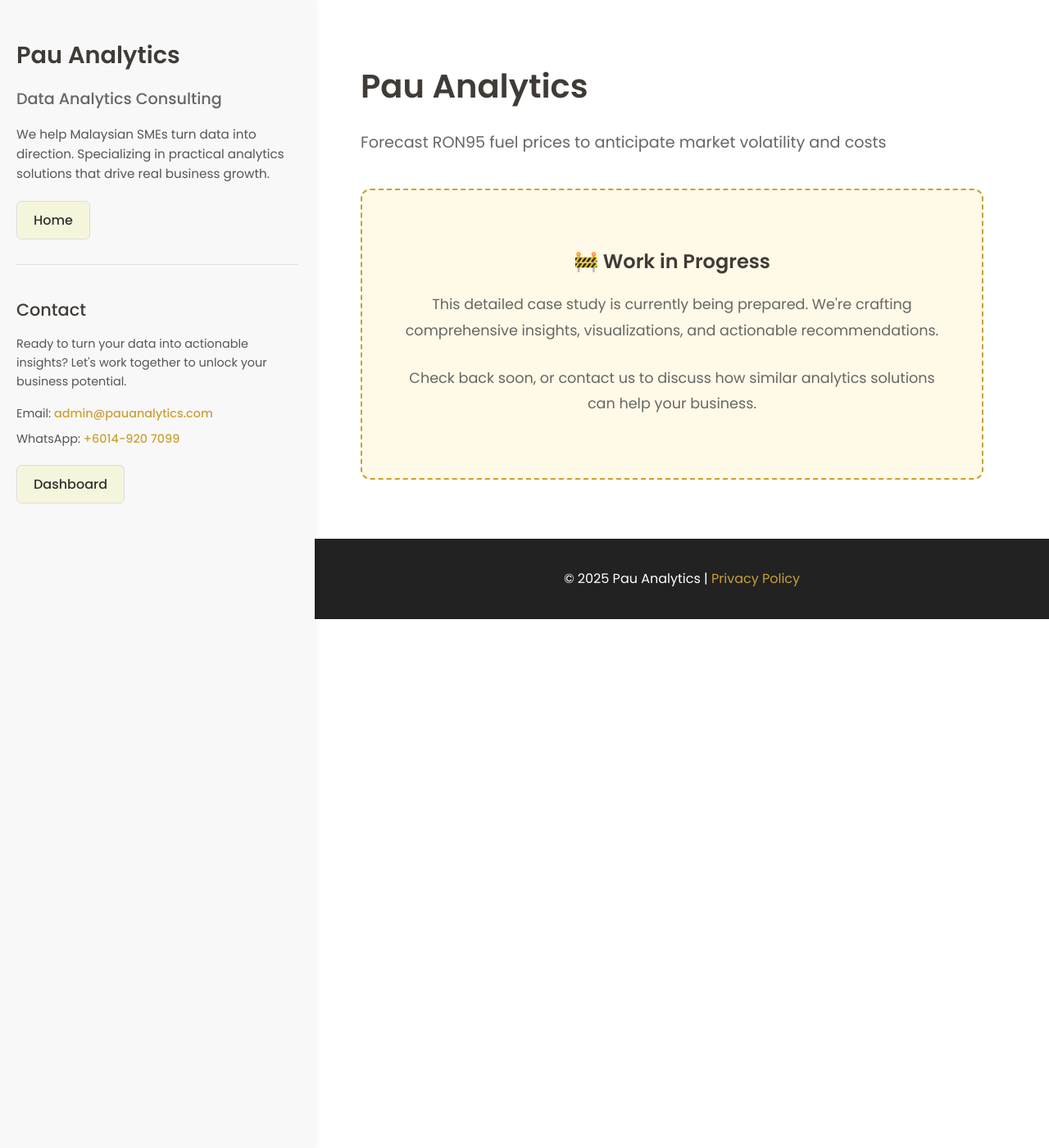
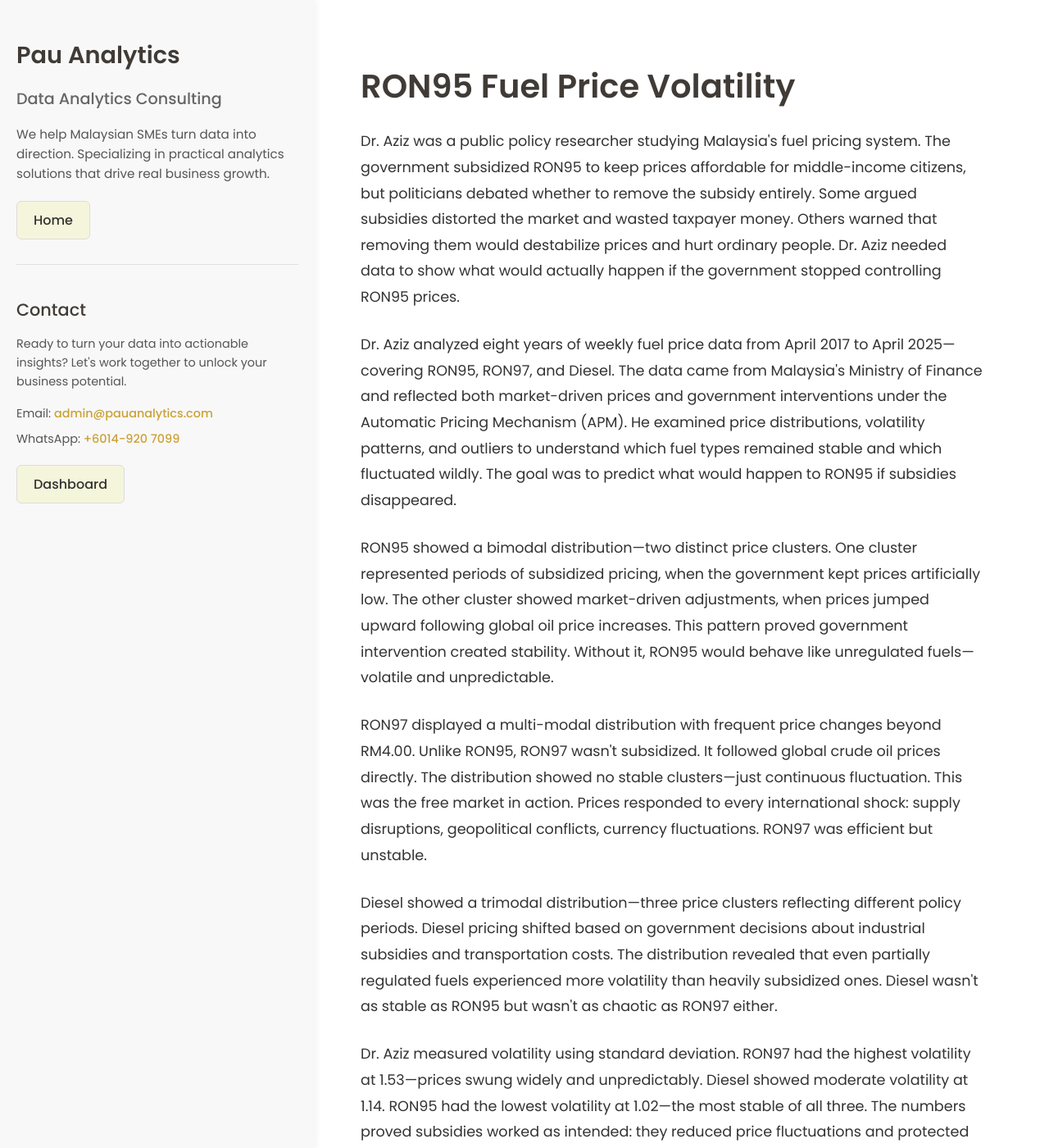
Before and after one commit to lyven81/pinnacles-learning-website, a Jekyll site: the page case-study/ron95-fuel-price-volatility.html, which Jekyll copies as it is, in a window 1280 px wide and 1400 px high. Shown: the whole window at 82% size. Built offline with Jekyll 4.4.1, drawn with Linux system fonts in a browser that asks for light colours; some of the changed text lies outside the part shown.

Commit message:
Rewrite RON95 fuel price volatility case study
- Updated meta description: RON95 most stable (SD=1.02), RON97 highest volatility (SD=1.53), bimodal distribution shows subsidy impact
- Changed title to "RON95 Fuel Price Volatility"
- Rewrote entire case study from third-person perspective following Dr. Aziz, a policy researcher
- Condensed from technical report format to 12-paragraph narrative
- Used short, direct, simple language accessible to general public
- Maintained key technical insights:
  * 8 years weekly data: April 2017-April 2025, Ministry of Finance
  * RON95: bimodal distribution (subsidized vs market-driven clusters)
  * RON97: multi-modal distribution, frequent changes beyond RM4.00
  * Diesel: trimodal distribution (3 policy periods)
  * Volatility: RON97 SD=1.53 (highest), Diesel SD=1.14, RON95 SD=1.02 (most stable)
  * RON97 rolling SD spiked >2.5 in 2022-2023 (Russia-Ukraine, post-COVID)
  * Z-score analysis: RON97 outliers >+2.0 in mid-2022, RON95/Diesel within ±1.5
  * Scenario model: removing RON95 subsidies would increase volatility to 1.45-1.60
- Grounded ending: subsidies provide stability, not just affordability
- Key lesson: removing subsidies wouldn't create efficiency, would create chaos

🤖 Generated with [Claude Code](https://claude.com/claude-code)

Co-Authored-By: Claude <noreply@anthropic.com>

```diff
--- a/case-study/ron95-fuel-price-volatility.html
+++ b/case-study/ron95-fuel-price-volatility.html
@@ -3,9 +3,9 @@
 <head>
     <meta charset="UTF-8">
     <meta name="viewport" content="width=device-width, initial-scale=1.0">
-    <title>Pau Analytics | Pau Analytics</title>
+    <title>RON95 Fuel Price Volatility | Pau Analytics</title>
     <link rel="canonical" href="https://www.pauanalytics.com/case-study/ron95-fuel-price-volatility" />
-    <meta name="description" content="Forecast RON95 fuel prices to anticipate market volatility and costs" />
+    <meta name="description" content="How a policy researcher discovered RON95 most stable (SD=1.02), RON97 highest volatility (SD=1.53)—bimodal distribution shows subsidy impact" />
 
     <!-- Fonts -->
     <link rel="preconnect" href="https://fonts.googleapis.com" />
@@ -267,16 +267,31 @@
         </aside>
         <main class="right-column">
             <section class="case-study-content">
-                <header>
-                    <h1>Pau Analytics</h1>
-                    <p class="subtitle">Forecast RON95 fuel prices to anticipate market volatility and costs</p>
-                </header>
+                <h1>RON95 Fuel Price Volatility</h1>
 
-                <div class="work-in-progress">
-                    <h2>🚧 Work in Progress</h2>
-                    <p>This detailed case study is currently being prepared. We're crafting comprehensive insights, visualizations, and actionable recommendations.</p>
-                    <p style="margin-top: 1.5rem;">Check back soon, or contact us to discuss how similar analytics solutions can help your business.</p>
-                </div>
+                <p>Dr. Aziz was a public policy researcher studying Malaysia's fuel pricing system. The government subsidized RON95 to keep prices affordable for middle-income citizens, but politicians debated whether to remove the subsidy entirely. Some argued subsidies distorted the market and wasted taxpayer money. Others warned that removing them would destabilize prices and hurt ordinary people. Dr. Aziz needed data to show what would actually happen if the government stopped controlling RON95 prices.</p>
+
+                <p>Dr. Aziz analyzed eight years of weekly fuel price data from April 2017 to April 2025—covering RON95, RON97, and Diesel. The data came from Malaysia's Ministry of Finance and reflected both market-driven prices and government interventions under the Automatic Pricing Mechanism (APM). He examined price distributions, volatility patterns, and outliers to understand which fuel types remained stable and which fluctuated wildly. The goal was to predict what would happen to RON95 if subsidies disappeared.</p>
+
+                <p>RON95 showed a bimodal distribution—two distinct price clusters. One cluster represented periods of subsidized pricing, when the government kept prices artificially low. The other cluster showed market-driven adjustments, when prices jumped upward following global oil price increases. This pattern proved government intervention created stability. Without it, RON95 would behave like unregulated fuels—volatile and unpredictable.</p>
+
+                <p>RON97 displayed a multi-modal distribution with frequent price changes beyond RM4.00. Unlike RON95, RON97 wasn't subsidized. It followed global crude oil prices directly. The distribution showed no stable clusters—just continuous fluctuation. This was the free market in action. Prices responded to every international shock: supply disruptions, geopolitical conflicts, currency fluctuations. RON97 was efficient but unstable.</p>
+
+                <p>Diesel showed a trimodal distribution—three price clusters reflecting different policy periods. Diesel pricing shifted based on government decisions about industrial subsidies and transportation costs. The distribution revealed that even partially regulated fuels experienced more volatility than heavily subsidized ones. Diesel wasn't as stable as RON95 but wasn't as chaotic as RON97 either.</p>
+
+                <p>Dr. Aziz measured volatility using standard deviation. RON97 had the highest volatility at 1.53—prices swung widely and unpredictably. Diesel showed moderate volatility at 1.14. RON95 had the lowest volatility at 1.02—the most stable of all three. The numbers proved subsidies worked as intended: they reduced price fluctuations and protected consumers from global market shocks.</p>
+
+                <p>RON97's rolling standard deviation spiked above 2.5 in 2022-2023—the Russia-Ukraine conflict, post-COVID oil price rebounds, and global supply chain disruptions. During those same periods, RON95 remained relatively stable because government subsidies absorbed the shocks. Consumers using RON95 barely felt the global crisis. Consumers using RON97 paid wildly different prices week to week.</p>
+
+                <p>Dr. Aziz ran Z-score analysis to identify outliers—rare price deviations beyond ±2.0 standard deviations. RON97 showed multiple outliers in mid-2022, with Z-scores exceeding +2.0. These weren't normal market fluctuations—they were external shocks that drove prices to extreme highs. RON95 and Diesel showed fewer outliers, staying within ±1.5 Z-score range. Subsidies prevented extreme price spikes even during global crises.</p>
+
+                <p>Dr. Aziz built a scenario model: What if RON95 subsidies were removed? Based on historical patterns, RON95 would shift from a bimodal distribution (stable clusters) to a multi-modal distribution like RON97 (continuous fluctuation). Volatility would increase from 1.02 to approximately 1.45-1.60—matching Diesel or approaching RON97 levels. Middle-income families budgeting RM200 per month for fuel would face unpredictable costs ranging from RM180 to RM240.</p>
+
+                <p>The findings had direct policy implications. Businesses relying on fuel—logistics companies, delivery services, taxi drivers—used RON95 because it was predictable. They could budget accurately and lock in long-term contracts. If subsidies disappeared, these businesses would face two choices: absorb higher costs and lose profits, or pass costs to consumers and lose customers. Either way, removing subsidies would disrupt operations without offering clear benefits.</p>
+
+                <p>Dr. Aziz recommended a phased approach. Instead of eliminating subsidies entirely, the government could introduce targeted subsidies for low- and middle-income households while letting prices float more freely for higher-income users. This hybrid model would preserve stability for vulnerable populations while reducing subsidy costs. He also suggested fuel price hedging mechanisms for businesses and investments in alternative energy infrastructure to reduce long-term dependency on volatile fossil fuels.</p>
+
+                <p>Today, Dr. Aziz's research informs policy debates on fuel pricing reform. His data shows that subsidies aren't just about affordability—they're about stability. Removing them wouldn't create market efficiency; it would create chaos for millions of people who depend on predictable fuel costs. The question isn't whether subsidies are expensive. The question is whether the alternative—volatile, unpredictable prices—would cost society even more.</p>
             </section>
         </main>
     </div>
```
